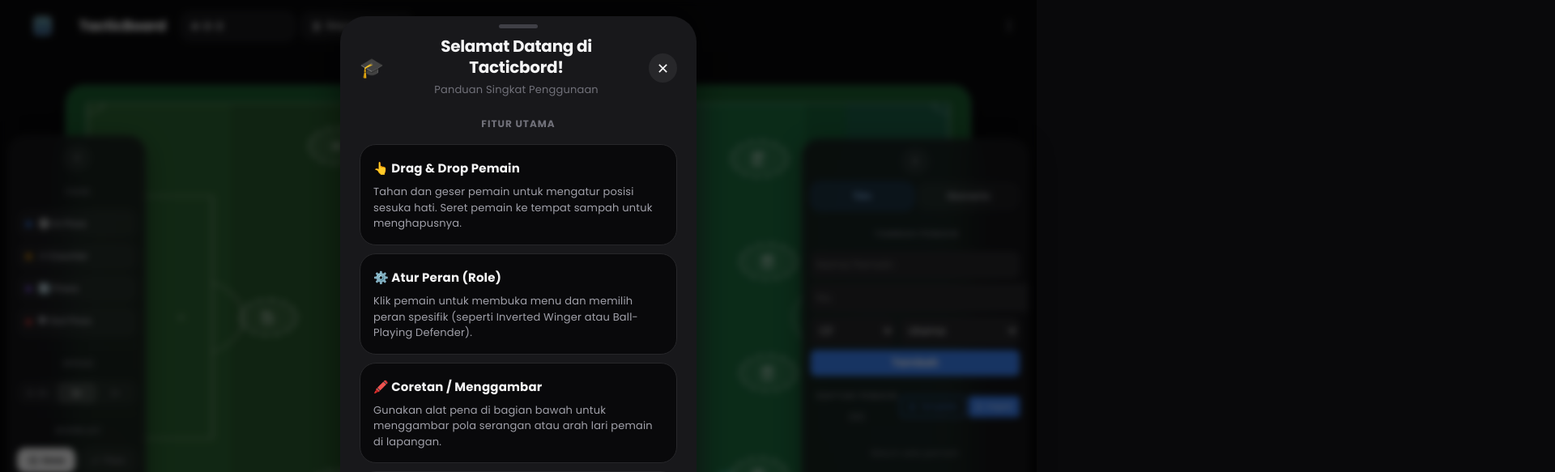
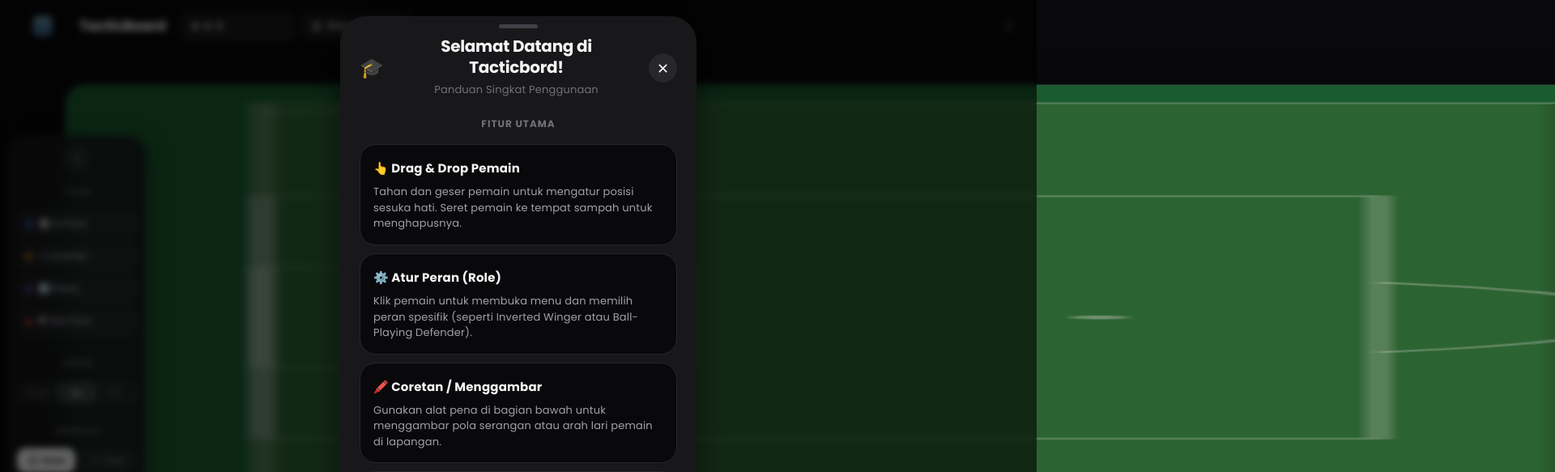
Before and after one commit to sayaMahasiswa24/Tacticbord, a React (Vite) app in the folder frontend/: page / in a window 1280 px wide. Shown: the top 583 px of the page at 81% size, 1920 px wide, since content can reach past the window. Built offline with nearby package versions, Linux system fonts and the light colour scheme; what react-auto-google-translate would draw is missing.

Commit message:
update canvas

```diff
--- a/frontend/src/App.css
+++ b/frontend/src/App.css
@@ -603,7 +603,9 @@
   box-shadow: 0 16px 48px rgba(0, 0, 0, 0.5);
   width: 100%;
   height: 100%;
-  display: block;
+  display: flex;
+  align-items: center;
+  justify-content: center;
   background: #131824;
   touch-action: none;
 }
--- a/frontend/src/components/pitch/PitchCanvas.jsx
+++ b/frontend/src/components/pitch/PitchCanvas.jsx
@@ -59,7 +59,13 @@
           setIsBrowserOpen={setIsBrowserOpen} setIsSaveOpen={setIsSaveOpen} setIsLoadOpen={setIsLoadOpen}
         />
         <div className="pitch-wrap">
-          <div className="canvas-zoom-wrapper" style={{ width: `${zoom * 100}%`, height: `${zoom * 100}%` }}>
+          <div className="canvas-zoom-wrapper" style={{
+            aspectRatio: isLandscape ? '580 / 460' : '460 / 580',
+            width: '10000px',
+            height: '10000px',
+            maxWidth: `${zoom * 100}%`,
+            maxHeight: `${zoom * 100}%`
+          }}>
             <canvas ref={mcRef} width={isLandscape ? 580 : 460} height={isLandscape ? 460 : 580} id="mc"
               style={{ touchAction: drawTool !== 'select' ? 'none' : 'auto' }}
               onMouseDown={(e) => { const { x, y } = getPointerCoords(e.clientX, e.clientY); if(onDown(x, y)) e.preventDefault(); }}
```
